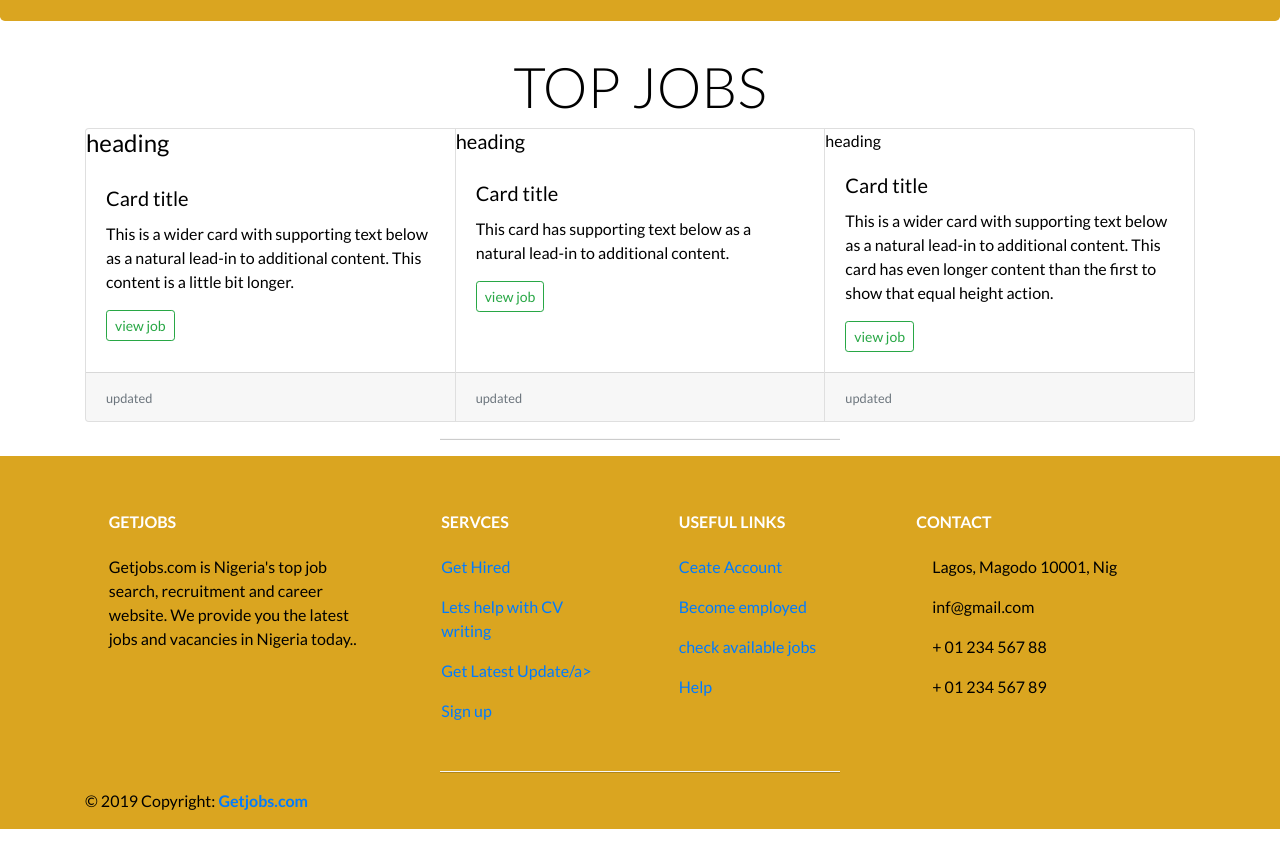
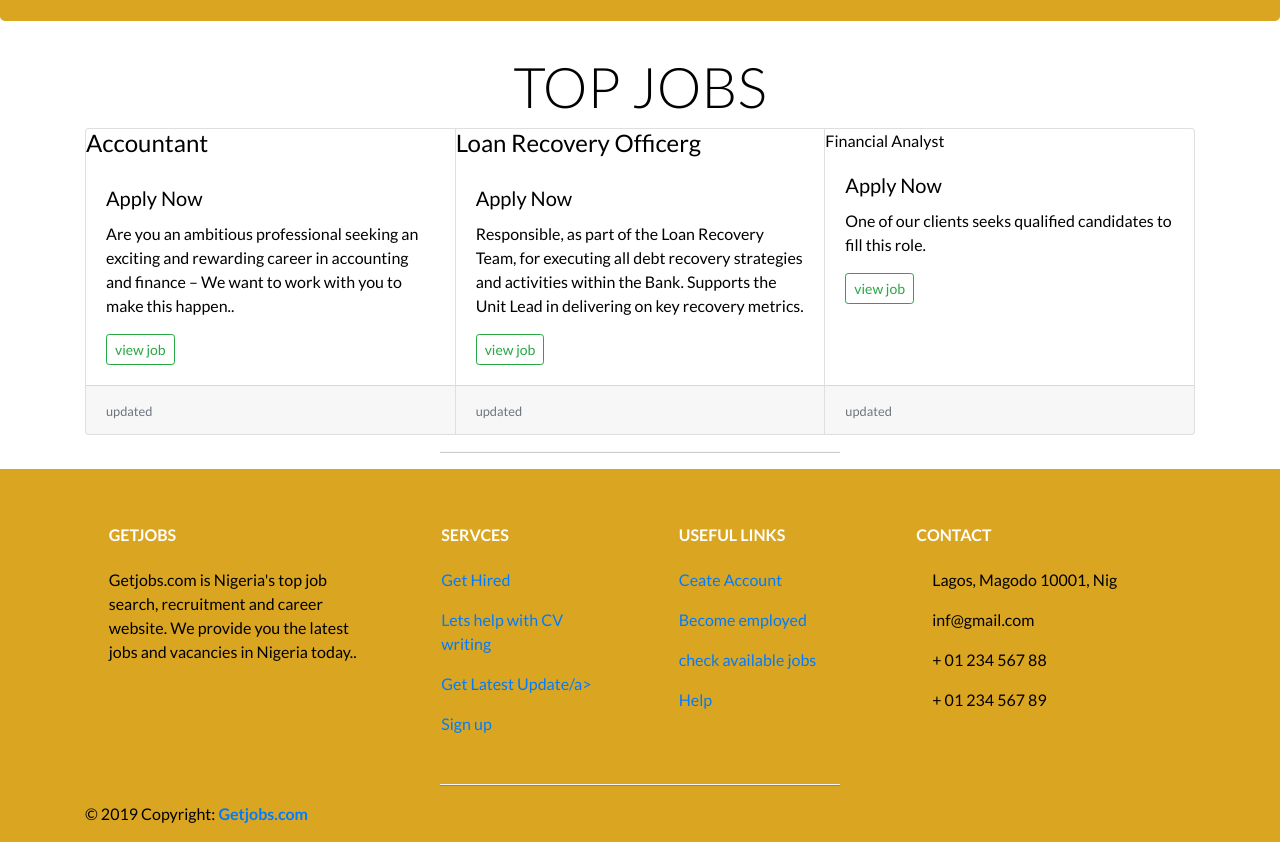
Before and after one commit to clever-code2/A-Job-Listing-Platform, a website: page getjob.html in a window 1280 px wide. Shown: the part 940-1782 px from the top of the page. Drawn offline with nearby package versions, Linux system fonts and the light colour scheme.

Commit message:
A-job-listing-platform

```diff
--- a/getjob.html
+++ b/getjob.html
@@ -56,10 +56,10 @@
               <div class = "container">
                   <div class="card-group">
                           <div class="card">
-                            <h4>heading</h4>
+                            <h4>Accountant</h4>
                             <div class="card-body">
-                              <h5 class="card-title">Card title</h5>
-                              <p class="card-text">This is a wider card with supporting text below as a natural lead-in to additional content. This content is a little bit longer.</p>
+                              <h5 class="card-title">Apply Now</h5>
+                              <p class="card-text">Are you an ambitious professional seeking an exciting and rewarding career in accounting and finance – We want to work with you to make this happen..</p>
                               <a href="readjobs.html" class="btn btn-outline-success btn-sm">view job</a>
                           </div>
                             <div class="card-footer">
@@ -67,10 +67,10 @@
                             </div>
                           </div>
                           <div class="card">
-                            <h5>heading</h5>
+                            <h4>Loan Recovery Officerg</h4>
                             <div class="card-body">
-                              <h5 class="card-title">Card title</h5>
-                              <p class="card-text">This card has supporting text below as a natural lead-in to additional content.</p>
+                              <h5 class="card-title">Apply Now</h5>
+                              <p class="card-text">Responsible, as part of the Loan Recovery Team, for executing all debt recovery strategies and activities within the Bank. Supports the Unit Lead in delivering on key recovery metrics.</p>
                               <a href="readjobs.html" class="btn btn-outline-success btn-sm">view job</a>
                           </div>
                             <div class="card-footer">
@@ -78,10 +78,10 @@
                             </div>
                           </div>
                           <div class="card">
-                            </h4>heading</h4>
+                            </h3>Financial Analyst</h3>
                             <div class="card-body">
-                              <h5 class="card-title">Card title</h5>
-                              <p class="card-text">This is a wider card with supporting text below as a natural lead-in to additional content. This card has even longer content than the first to show that equal height action.</p>
+                              <h5 class="card-title">Apply Now</h5>
+                              <p class="card-text">One of our clients seeks qualified candidates to fill this role.</p>
                               <a href="readjobs.html" class="btn btn-outline-success btn-sm">view job</a>
                           </div>
                             <div class="card-footer">
```
